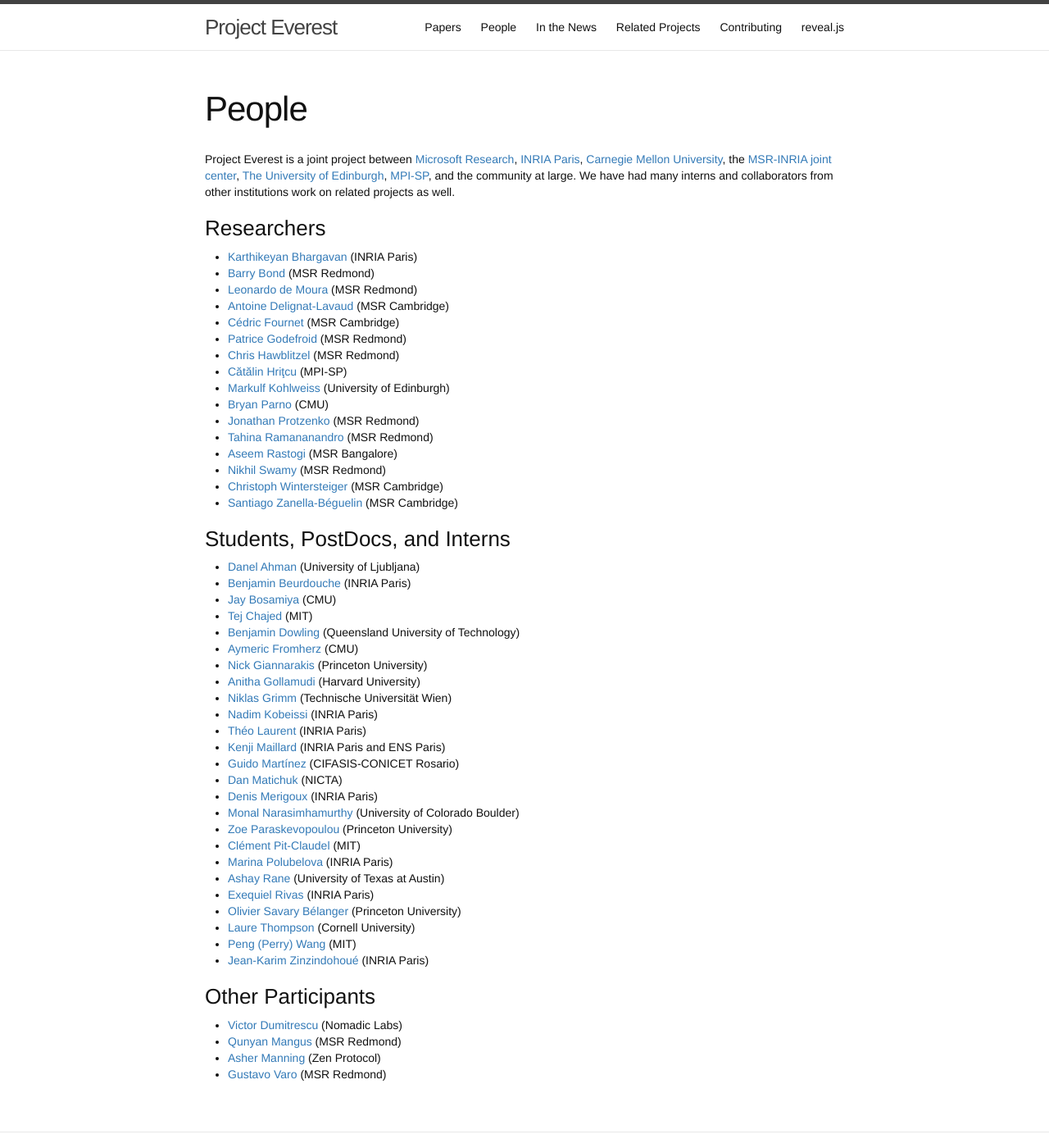
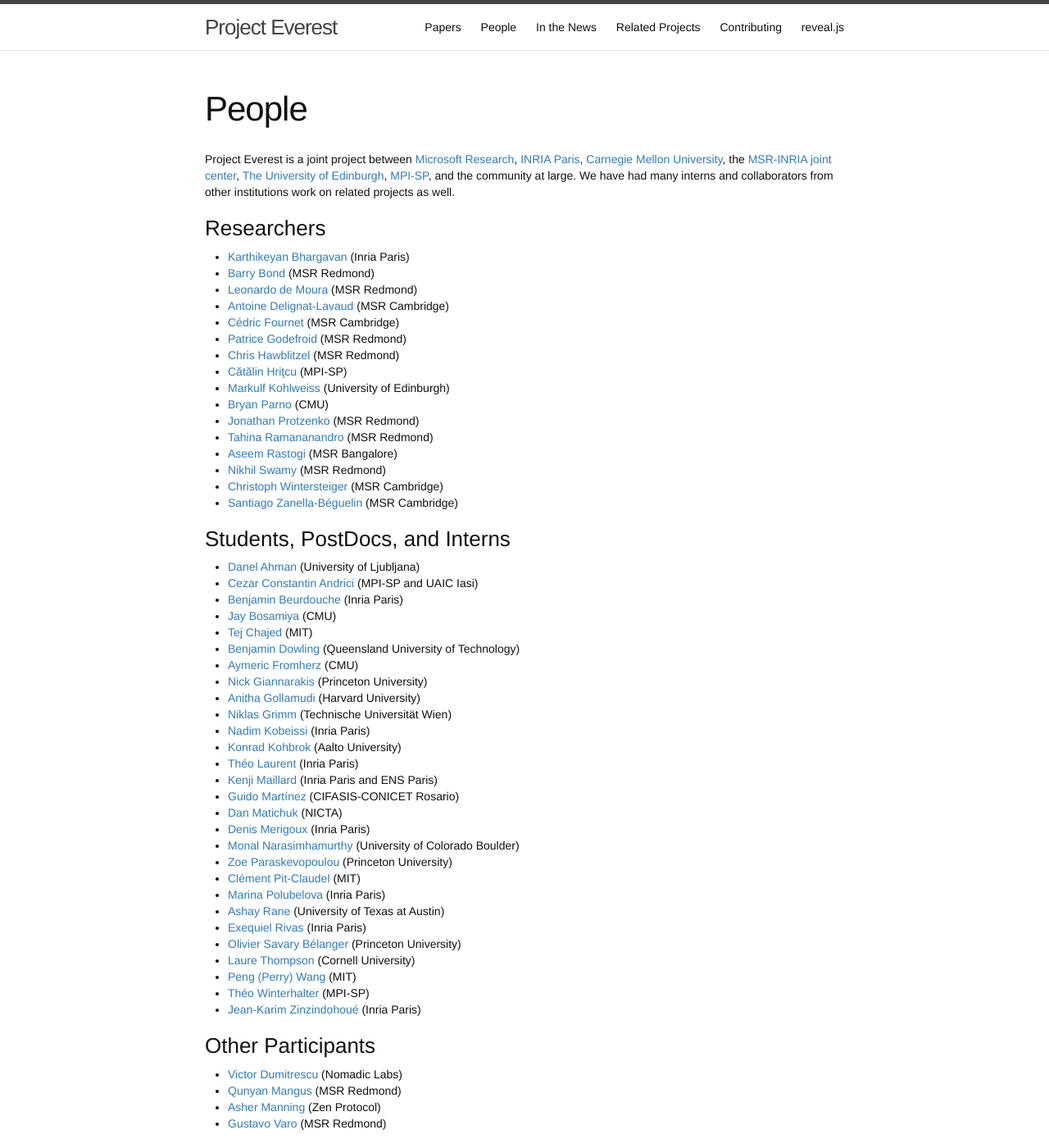
Before and after one commit to project-everest/project-everest.github.io, a Jekyll site: the page built from people.md, in a window 1280 px wide and 1400 px high. Shown: the whole window at 82% size. Built offline with Jekyll 4.4.1, drawn with Linux system fonts in a browser that asks for light colours.

Commit message:
Added Konrad, Cezar and Theo W

```diff
--- a/_data/members.json
+++ b/_data/members.json
@@ -2,7 +2,7 @@
   {
     "firstname": "Karthikeyan",
     "lastname": "Bhargavan",
-    "lab": "INRIA Paris",
+    "lab": "Inria Paris",
     "url": "http://prosecco.gforge.inria.fr/personal/karthik/"
   },
   {
@@ -93,6 +93,6 @@
     "firstname": "Santiago",
     "lastname": "Zanella-Béguelin",
     "lab": "MSR Cambridge",
-    "url": "http://research.microsoft.com/en-us/people/santiago/"
+    "url": "https://www.microsoft.com/en-us/research/people/santiago/"
   }
 ]
--- a/_data/students.json
+++ b/_data/students.json
@@ -6,9 +6,15 @@
         "url": "https://danelahman.github.io"
     },
     {
+        "firstname": "Cezar Constantin",
+        "lastname": "Andrici",
+        "lab": "MPI-SP and UAIC Iasi",
+        "url": "https://www.linkedin.com/in/cezar-andrici-49771663"
+    },
+    {
         "firstname": "Benjamin",
         "lastname": "Beurdouche",
-        "lab": "INRIA Paris",
+        "lab": "Inria Paris",
         "url": "https://github.com/beurdouche/"
     },
     {
@@ -56,19 +62,25 @@
     {
         "firstname": "Nadim",
         "lastname": "Kobeissi",
-        "lab": "INRIA Paris",
+        "lab": "Inria Paris",
         "url": "https://nadim.computer/"
+    },
+    {
+        "firstname": "Konrad",
+        "lastname": "Kohbrok",
+        "lab": "Aalto University",
+        "url": "https://kkohbrok.github.io"
     },
     {
         "firstname": "Théo",
         "lastname": "Laurent",
-        "lab": "INRIA Paris",
+        "lab": "Inria Paris",
         "url": "https://github.com/theolaurent"
     },
     {
         "firstname": "Kenji",
         "lastname": "Maillard",
-        "lab": "INRIA Paris and ENS Paris",
+        "lab": "Inria Paris and ENS Paris",
         "url": "https://www.eleves.ens.fr/home/kmaillar/"
     },
     {
@@ -86,7 +98,7 @@
     {
         "firstname": "Denis",
         "lastname": "Merigoux",
-        "lab": "INRIA Paris",
+        "lab": "Inria Paris",
         "url": "https://github.com/denismerigoux"
     },
     {
@@ -110,7 +122,7 @@
     {
         "firstname": "Marina",
         "lastname": "Polubelova",
-        "lab": "INRIA Paris",
+        "lab": "Inria Paris",
         "url": "https://github.com/polubelova"
     },
     {
@@ -122,7 +134,7 @@
     {
         "firstname": "Exequiel",
         "lastname": "Rivas",
-        "lab": "INRIA Paris",
+        "lab": "Inria Paris",
         "url": "https://dcc.fceia.unr.edu.ar/~erivas"
     },
     {
@@ -144,9 +156,15 @@
         "url": "https://people.csail.mit.edu/wangpeng/"
     },
     {
+        "firstname": "Théo",
+        "lastname": "Winterhalter",
+        "lab": "MPI-SP",
+        "url": "https://theowinterhalter.github.io/"
+    },
+    {
         "firstname": "Jean-Karim",
         "lastname": "Zinzindohoué",
-        "lab": "INRIA Paris",
+        "lab": "Inria Paris",
         "url": "https://github.com/jkzinzindohoue"
     }
 ]
```
